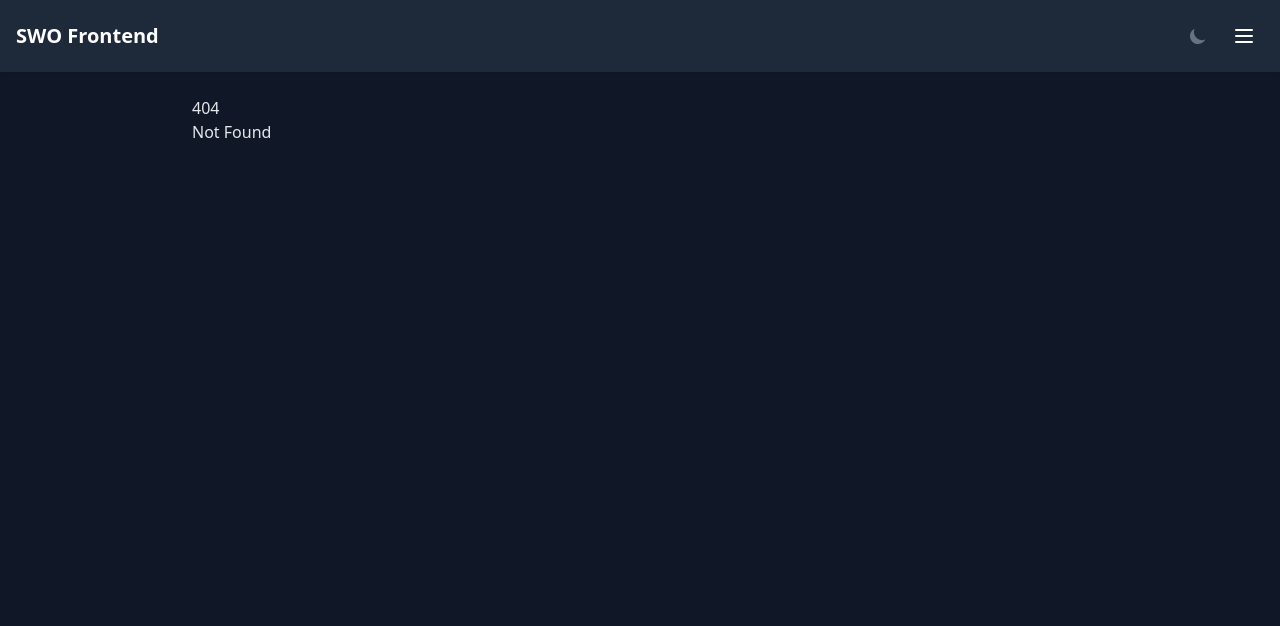
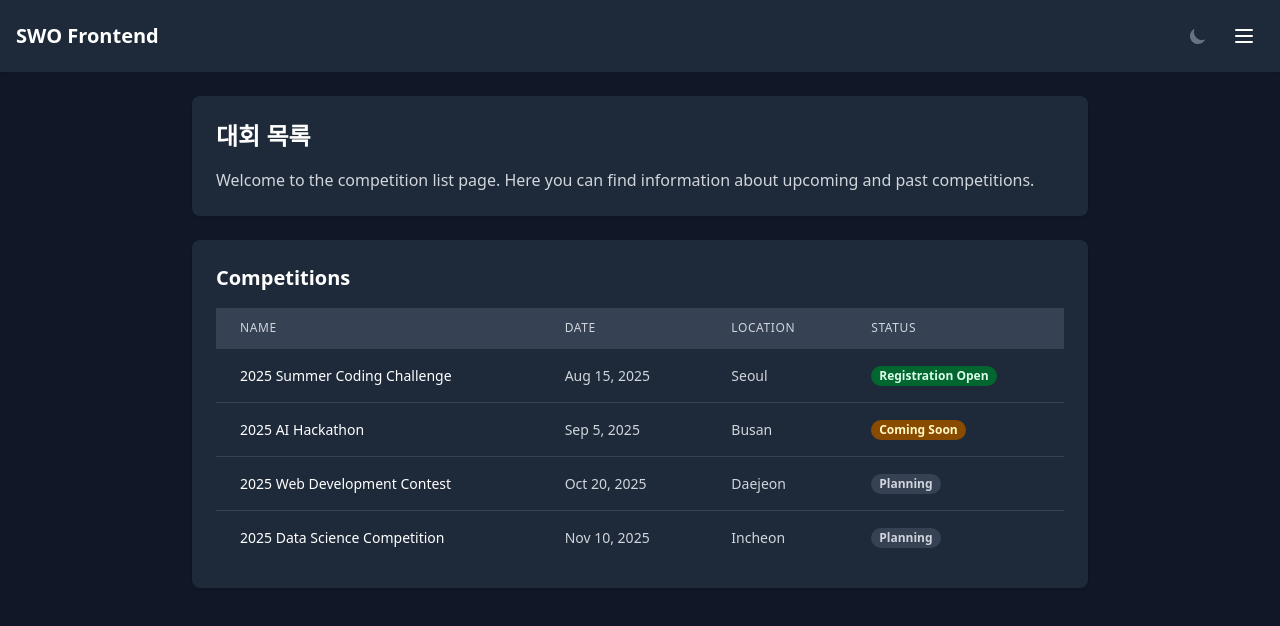
Before and after one commit to alsrl8/swo-fe, a SvelteKit app: page /competition-list in a window 1280 px wide. Before the commit this address had no page. Shown: the top 626 px of the page. Built offline with nearby package versions, Linux system fonts and the light colour scheme.

Commit message:
feat: add competition list and restaurant recommendation pages with modal and sidebar integration

```diff
--- /dev/null
+++ b/src/lib/components/CompetitionDetailModal.svelte
@@ -0,0 +1,45 @@
+<script lang="ts">
+	// Competition Detail Modal Component
+
+	// Define props
+	let { competition, show } = $props<{
+		competition: {
+			name: string;
+			date: string;
+			location: string;
+			status: string;
+			statusClass: string;
+		} | null;
+		show: boolean;
+	}>();
+</script>
+
+{#if show && competition}
+	<!-- Modal container - positioned absolutely without background overlay -->
+	<div class="absolute inset-0 z-50 flex items-center justify-center p-4">
+		<div class="bg-white dark:bg-gray-800 rounded-lg shadow-xl max-w-md w-full overflow-hidden border-2 border-gray-300 dark:border-gray-600">
+			<div class="p-6">
+				<h3 class="text-lg font-bold mb-4 dark:text-white">{competition.name}</h3>
+
+				<div class="space-y-3">
+					<div>
+						<p class="text-sm font-medium text-gray-500 dark:text-gray-400">Date</p>
+						<p class="text-gray-900 dark:text-white">{competition.date}</p>
+					</div>
+
+					<div>
+						<p class="text-sm font-medium text-gray-500 dark:text-gray-400">Location</p>
+						<p class="text-gray-900 dark:text-white">{competition.location}</p>
+					</div>
+
+					<div>
+						<p class="text-sm font-medium text-gray-500 dark:text-gray-400">Status</p>
+						<span class="px-2 inline-flex text-xs leading-5 font-semibold rounded-full {competition.statusClass}">
+							{competition.status}
+						</span>
+					</div>
+				</div>
+			</div>
+		</div>
+	</div>
+{/if}
--- a/src/routes/+layout.svelte
+++ b/src/routes/+layout.svelte
@@ -1,19 +1,27 @@
 <script lang="ts">
 	import '../app.css';
 	import { onMount } from 'svelte';
+	import { slide } from 'svelte/transition';
+	import { quintOut } from 'svelte/easing';
 	import ThemeToggle from '$lib/components/ThemeToggle.svelte';
 
 	let { children } = $props();
 	let sidebarOpen = $state(false);
+	type MenuKey = 'learning';  // 향후 다른 메뉴가 추가될 경우 여기에 추가
 
- // Function to toggle sidebar
+	let expandedMenus = $state<Record<MenuKey, boolean>>({
+		learning: false
+	});
+
 	function toggleSidebar() {
 		sidebarOpen = !sidebarOpen;
 	}
 
- // Initialize sidebar state on mount
+	function toggleSubmenu(menuKey: MenuKey) {
+		expandedMenus[menuKey] = !expandedMenus[menuKey];
+	}
+
 	onMount(() => {
- 	// Keep the sidebar collapsed by default
 		sidebarOpen = false;
 	});
 </script>
@@ -22,15 +30,74 @@
 	<!-- Main content -->
 	<div class="flex-1 flex flex-col overflow-hidden">
 		<!-- Sidebar (moved to right side) -->
-  <div class={`bg-white dark:bg-gray-800 shadow-lg transition-all duration-300 ${sidebarOpen ? 'w-64' : 'w-0'} overflow-hidden absolute right-0 top-[5rem] h-[calc(100%-5rem)] z-10`}>
+		<div
+			class={`bg-white dark:bg-gray-800 shadow-lg transition-all duration-300 ${sidebarOpen ? 'w-64' : 'w-0'} overflow-hidden absolute right-0 top-[5rem] h-[calc(100%-5rem)] z-10`}>
 			<div class="p-4">
 				<h2 class="text-xl font-bold mb-4 dark:text-white">SWO App</h2>
 				<nav>
 					<ul class="space-y-2">
-						<li><a href="/" class="block p-2 hover:bg-gray-100 dark:hover:bg-gray-700 dark:text-gray-200 rounded transition-colors">Home</a></li>
-      <li><a href="/dashboard" class="block p-2 hover:bg-gray-100 dark:hover:bg-gray-700 dark:text-gray-200 rounded transition-colors">Dashboard</a></li>
-						<li><button type="button" class="block w-full text-left p-2 hover:bg-gray-100 dark:hover:bg-gray-700 dark:text-gray-200 rounded transition-colors">Settings</button></li>
-						<li><button type="button" class="block w-full text-left p-2 hover:bg-gray-100 dark:hover:bg-gray-700 dark:text-gray-200 rounded transition-colors">Profile</button></li>
+						<li><a href="/"
+									 class="block p-2 hover:bg-gray-100 dark:hover:bg-gray-700 dark:text-gray-200 rounded transition-colors">Home</a>
+						</li>
+						<li><a href="/dashboard"
+									 class="block p-2 hover:bg-gray-100 dark:hover:bg-gray-700 dark:text-gray-200 rounded transition-colors">Dashboard</a>
+						</li>
+
+						<!-- Learning menu with submenu -->
+						<li>
+							<button
+								type="button"
+								class="flex items-center justify-between w-full text-left p-2 hover:bg-gray-100 dark:hover:bg-gray-700 dark:text-gray-200 rounded transition-colors"
+								onclick={() => toggleSubmenu('learning')}
+							>
+								<span>러닝</span>
+								<svg
+									class={`w-5 h-5 transition-transform duration-300 ${expandedMenus.learning ? 'transform rotate-180' : ''}`}
+									viewBox="0 0 24 24"
+									fill="none"
+									xmlns="http://www.w3.org/2000/svg"
+								>
+									<path
+										d="M6 9L12 15L18 9"
+										stroke="currentColor"
+										stroke-width="2"
+										stroke-linecap="round"
+										stroke-linejoin="round"
+										class="transition-all duration-300"
+									/>
+								</svg>
+							</button>
+
+							{#if expandedMenus.learning}
+								<ul
+									class="pl-4 mt-1 space-y-1"
+									transition:slide={{ duration: 300, easing: quintOut }}
+								>
+									<li>
+										<a href="/competition-list"
+											 class="block p-2 hover:bg-gray-100 dark:hover:bg-gray-700 dark:text-gray-200 rounded transition-colors">
+											대회 목록
+										</a>
+									</li>
+								</ul>
+							{/if}
+						</li>
+
+						<li><a href="/restaurant-recommendation"
+									 class="block p-2 hover:bg-gray-100 dark:hover:bg-gray-700 dark:text-gray-200 rounded transition-colors">맛집
+							추천</a></li>
+						<li>
+							<button type="button"
+											class="block w-full text-left p-2 hover:bg-gray-100 dark:hover:bg-gray-700 dark:text-gray-200 rounded transition-colors">
+								Settings
+							</button>
+						</li>
+						<li>
+							<button type="button"
+											class="block w-full text-left p-2 hover:bg-gray-100 dark:hover:bg-gray-700 dark:text-gray-200 rounded transition-colors">
+								Profile
+							</button>
+						</li>
 					</ul>
 				</nav>
 			</div>
@@ -47,7 +114,8 @@
 						aria-label="Toggle sidebar"
 					>
 						<!-- Hamburger icon -->
-						<svg xmlns="http://www.w3.org/2000/svg" class="h-6 w-6 dark:text-white"  viewBox="0 0 24 24" stroke="currentColor">
+						<svg xmlns="http://www.w3.org/2000/svg" class="h-6 w-6 dark:text-white" viewBox="0 0 24 24"
+								 stroke="currentColor">
 							<path stroke-linecap="round" stroke-linejoin="round" stroke-width="2" d="M4 6h16M4 12h16M4 18h16" />
 						</svg>
 					</button>
--- /dev/null
+++ b/src/routes/competition-list/+page.svelte
@@ -0,0 +1,128 @@
+<script lang="ts">
+	// Competition List page component
+	import CompetitionDetailModal from '$lib/components/CompetitionDetailModal.svelte';
+
+	// Interface for competition data
+	interface Competition {
+		name: string;
+		date: string;
+		location: string;
+		status: string;
+		statusClass: string;
+	}
+
+	// Sample competition data
+	const competitions: Competition[] = [
+		{
+			name: '2025 Summer Coding Challenge',
+			date: 'Aug 15, 2025',
+			location: 'Seoul',
+			status: 'Registration Open',
+			statusClass: 'bg-green-100 text-green-800 dark:bg-green-800 dark:text-green-100'
+		},
+		{
+			name: '2025 AI Hackathon',
+			date: 'Sep 5, 2025',
+			location: 'Busan',
+			status: 'Coming Soon',
+			statusClass: 'bg-yellow-100 text-yellow-800 dark:bg-yellow-800 dark:text-yellow-100'
+		},
+		{
+			name: '2025 Web Development Contest',
+			date: 'Oct 20, 2025',
+			location: 'Daejeon',
+			status: 'Planning',
+			statusClass: 'bg-gray-100 text-gray-800 dark:bg-gray-700 dark:text-gray-300'
+		},
+		{
+			name: '2025 Data Science Competition',
+			date: 'Nov 10, 2025',
+			location: 'Incheon',
+			status: 'Planning',
+			statusClass: 'bg-gray-100 text-gray-800 dark:bg-gray-700 dark:text-gray-300'
+		}
+	];
+
+	// State for detail modal
+	let showDetailModal = $state(false);
+	let selectedCompetition: Competition | null = $state(null);
+	let longPressTimer: number | null = null;
+
+	// Function to handle long press
+	function handleTouchStart(competition: Competition) {
+		// Set the selected competition immediately so it's ready when the modal shows
+		selectedCompetition = competition;
+
+		longPressTimer = setTimeout(() => {
+			// Show the modal while finger is still on screen
+			showDetailModal = true;
+		}, 500) as unknown as number; // 500ms for long press
+	}
+
+	function handleTouchEnd() {
+		if (longPressTimer) {
+			// If timer hasn't completed yet, clear it
+			clearTimeout(longPressTimer);
+			longPressTimer = null;
+		}
+
+		// Always close the modal when finger is lifted
+		showDetailModal = false;
+	}
+
+</script>
+
+<div class="space-y-6">
+	<div class="bg-white dark:bg-gray-800 shadow rounded-lg p-6">
+		<h1 class="text-2xl font-bold mb-4 dark:text-white">대회 목록</h1>
+		<p class="text-gray-600 dark:text-gray-300">
+			Welcome to the competition list page. Here you can find information about upcoming and past competitions.
+		</p>
+	</div>
+
+	<div class="bg-white dark:bg-gray-800 shadow rounded-lg p-6">
+		<h2 class="text-xl font-semibold mb-4 dark:text-white">Competitions</h2>
+
+		<div class="md:hidden mb-3 text-sm text-gray-500 dark:text-gray-400 flex items-center">
+			<svg xmlns="http://www.w3.org/2000/svg" class="h-5 w-5 mr-1" viewBox="0 0 20 20" fill="currentColor">
+				<path fill-rule="evenodd" d="M18 10a8 8 0 11-16 0 8 8 0 0116 0zm-7-4a1 1 0 11-2 0 1 1 0 012 0zM9 9a1 1 0 000 2v3a1 1 0 001 1h1a1 1 0 100-2h-1V9a1 1 0 00-1-1z" clip-rule="evenodd" />
+			</svg>
+			길게 눌러서 자세한 정보 보기
+		</div>
+
+		<div class="overflow-x-auto">
+			<table class="min-w-full divide-y divide-gray-200 dark:divide-gray-700">
+				<thead class="bg-gray-50 dark:bg-gray-700">
+					<tr>
+						<th scope="col" class="px-6 py-3 text-left text-xs font-medium text-gray-500 dark:text-gray-300 uppercase tracking-wider">Name</th>
+						<th scope="col" class="px-6 py-3 text-left text-xs font-medium text-gray-500 dark:text-gray-300 uppercase tracking-wider">Date</th>
+						<th scope="col" class="hidden md:table-cell px-6 py-3 text-left text-xs font-medium text-gray-500 dark:text-gray-300 uppercase tracking-wider">Location</th>
+						<th scope="col" class="hidden md:table-cell px-6 py-3 text-left text-xs font-medium text-gray-500 dark:text-gray-300 uppercase tracking-wider">Status</th>
+					</tr>
+				</thead>
+				<tbody class="bg-white dark:bg-gray-800 divide-y divide-gray-200 dark:divide-gray-700">
+					{#each competitions as competition (competition.name)}
+						<tr
+							class="md:hover:bg-gray-50 md:dark:hover:bg-gray-700 transition-colors cursor-pointer relative"
+							on:touchstart={() => handleTouchStart(competition)}
+							on:touchend={handleTouchEnd}
+							on:touchcancel={handleTouchEnd}
+						>
+							<td class="px-6 py-4 whitespace-nowrap text-sm font-medium text-gray-900 dark:text-white">{competition.name}</td>
+							<td class="px-6 py-4 whitespace-nowrap text-sm text-gray-500 dark:text-gray-300">{competition.date}</td>
+							<td class="hidden md:table-cell px-6 py-4 whitespace-nowrap text-sm text-gray-500 dark:text-gray-300">{competition.location}</td>
+							<td class="hidden md:table-cell px-6 py-4 whitespace-nowrap text-sm text-gray-500 dark:text-gray-300">
+								<span class="px-2 inline-flex text-xs leading-5 font-semibold rounded-full {competition.statusClass}">
+									{competition.status}
+								</span>
+							</td>
+						</tr>
+					{/each}
+				</tbody>
+			</table>
+		</div>
+
+		<!-- Mobile Detail Modal -->
+		<CompetitionDetailModal competition={selectedCompetition} show={showDetailModal} />
+	</div>
+</div>
--- /dev/null
+++ b/src/routes/restaurant-recommendation/+page.svelte
@@ -0,0 +1,28 @@
+<script lang="ts">
+	// Restaurant Recommendation page component
+</script>
+
+<div class="space-y-6">
+	<div class="bg-white dark:bg-gray-800 shadow rounded-lg p-6">
+		<h1 class="text-2xl font-bold mb-4 dark:text-white">맛집 추천</h1>
+		<p class="text-gray-600 dark:text-gray-300">
+			Welcome to the restaurant recommendation page. Here you can find great places to eat.
+		</p>
+	</div>
+
+	<div class="grid grid-cols-1 md:grid-cols-2 gap-6">
+		<div class="bg-white dark:bg-gray-800 shadow rounded-lg p-6">
+			<h2 class="text-xl font-semibold mb-3 dark:text-white">Popular Restaurants</h2>
+			<div class="text-gray-600 dark:text-gray-300">
+				<p>This is a placeholder for popular restaurant recommendations.</p>
+			</div>
+		</div>
+
+		<div class="bg-white dark:bg-gray-800 shadow rounded-lg p-6">
+			<h2 class="text-xl font-semibold mb-3 dark:text-white">New Openings</h2>
+			<div class="text-gray-600 dark:text-gray-300">
+				<p>This is a placeholder for newly opened restaurants.</p>
+			</div>
+		</div>
+	</div>
+</div>
--- a/tailwind.config.js
+++ b/tailwind.config.js
@@ -14,5 +14,8 @@ export default {
 			variants: ['dark'],
 		},
 	],
-  plugins: []
+  plugins: [],
+  corePlugins: {
+    backdropFilter: true
+  }
 }
```
Lines whose indentation alone changed are shown as unchanged.
